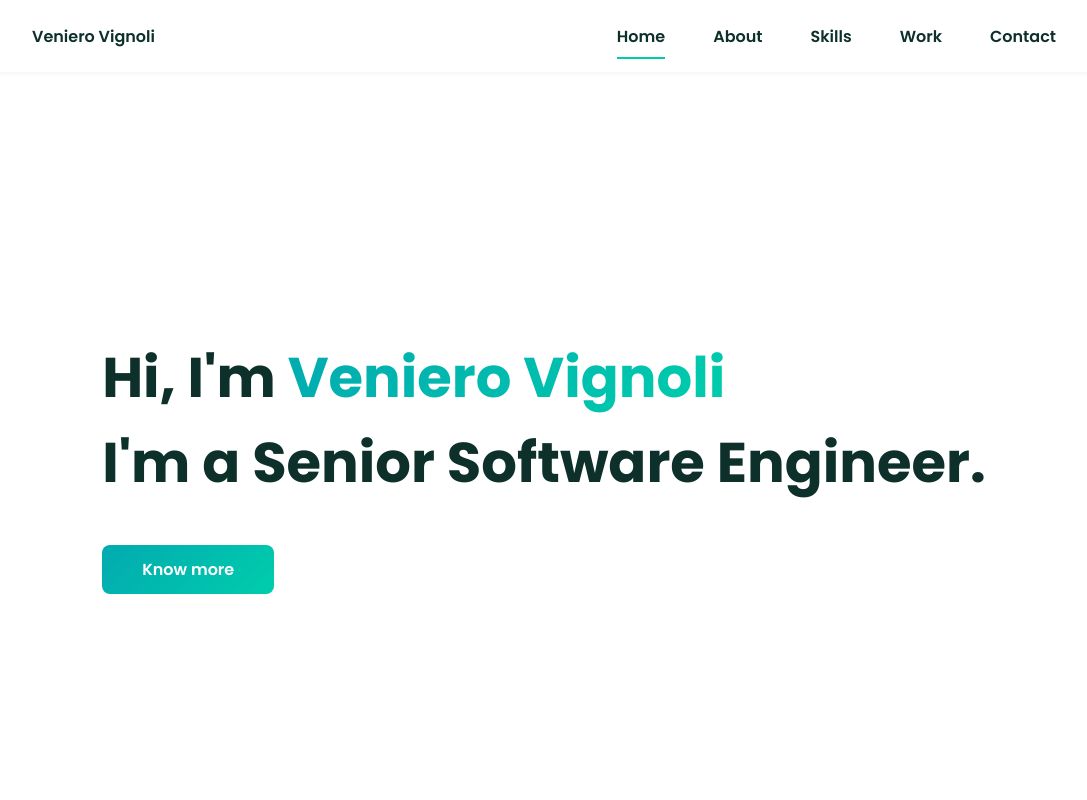
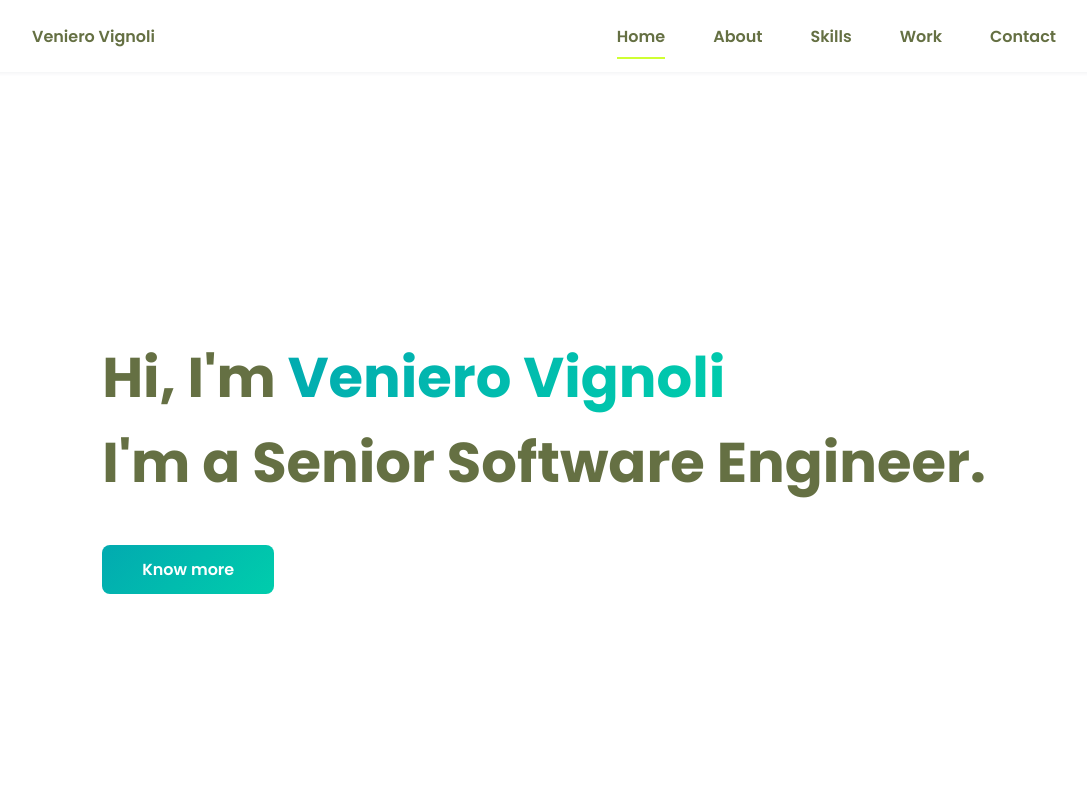
Before and after one commit to venierov/venierov.github.io, a plain HTML site: page index.html in a window 1280 px wide. Shown: the top 800 px of the page, without its empty margins (96-1183 px from the left). Drawn offline with nearby package versions, Linux system fonts and the light colour scheme.

Commit message:
scss to css

```diff
--- a/assets/css/styles.css
+++ b/assets/css/styles.css
@@ -7,9 +7,9 @@
   /*===== Colores =====*/
   /*Purple 260 - Red 355 - Blue 224 - Pink 340*/
   /* HSL color mode */
-  --hue-color: 170;
-  --first-color: hsl(var(--hue-color), 100%, 40%);
-  --second-color: hsl(var(--hue-color), 56%, 12%);
+  --hue-color: 74;
+  --first-color: hsl(var(--hue-color), 100%, 60%);
+  --second-color: hsl(var(--hue-color), 25%, 35%);
   /*===== Fuente y tipografia =====*/
   --body-font: 'Poppins', sans-serif;
   --big-font-size: 2rem;
```
